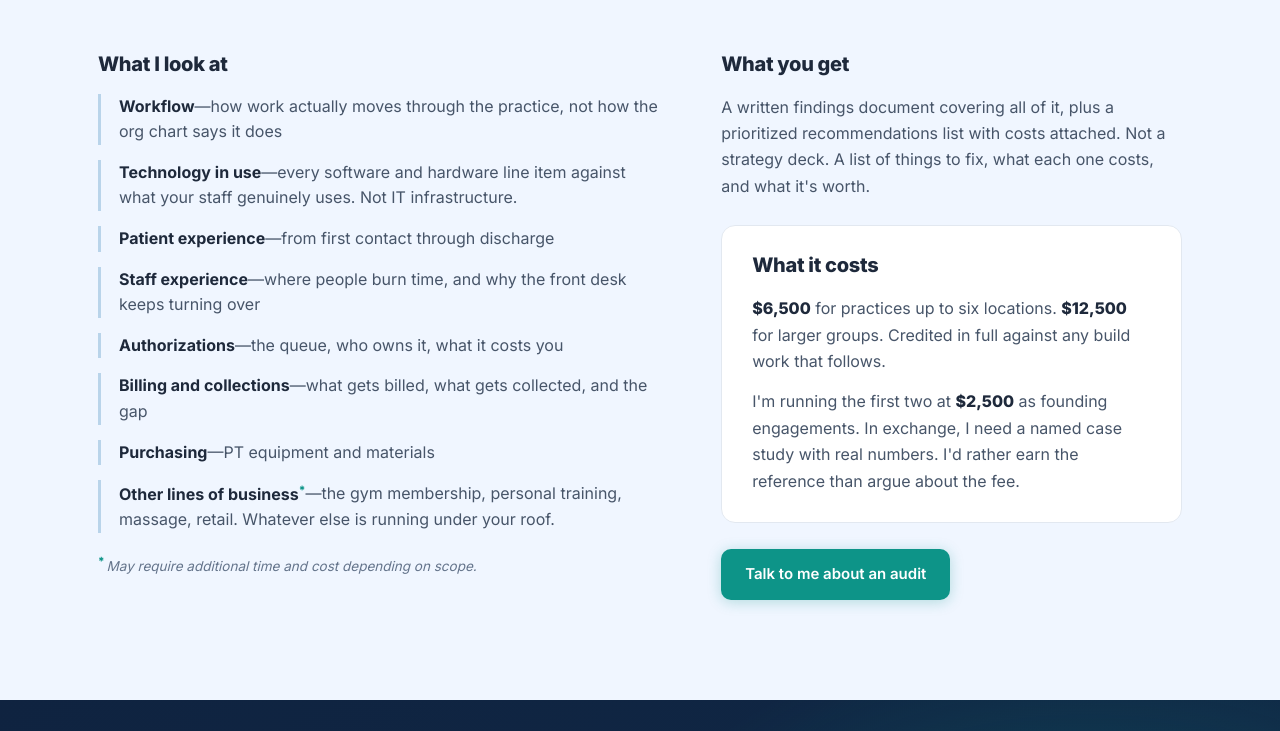
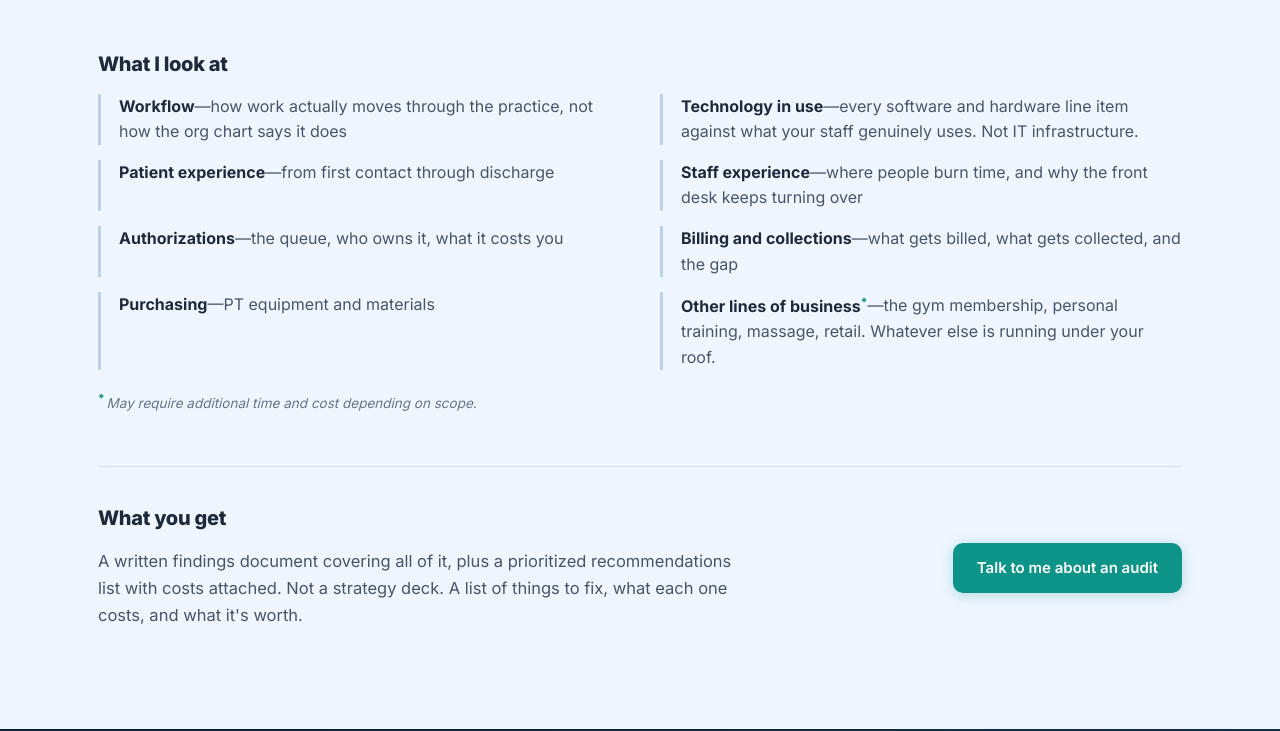
Before and after one commit to DSide-Consulting/dside-site, a plain HTML site: page index.html in a window 1280 px wide. Shown: the part 3709-4440 px from the top of the page. Drawn offline with Linux system fonts and the light colour scheme.

Commit message:
Remove audit pricing; relayout audit section full-width

```diff
--- a/index.html
+++ b/index.html
@@ -181,9 +181,8 @@ nav .wrap{display:flex;align-items:center;justify-content:space-between;height:6
 
 /* ---------- practice operations audit ---------- */
 .audit{background:var(--paper-blue)}
-.audit-grid{display:grid;grid-template-columns:1.1fr .9fr;gap:60px;align-items:start}
 .audit h3{font-size:20px;font-weight:800;color:var(--ink);margin-bottom:18px}
-.audit-list{list-style:none;display:grid;gap:15px}
+.audit-list{list-style:none;display:grid;grid-template-columns:repeat(2,minmax(0,1fr));gap:15px 40px}
 .audit-list li{
   padding-left:18px;border-left:3px solid #b9d4ea;
   font-size:16px;line-height:1.6;color:var(--ink-soft);
@@ -195,14 +194,11 @@ nav .wrap{display:flex;align-items:center;justify-content:space-between;height:6
   color:var(--muted);max-width:62ch;
 }
 .audit-note sup{font-style:normal;color:var(--teal);font-weight:800;margin-right:2px}
-.audit-side{display:grid;gap:26px;position:sticky;top:96px}
-.audit-block p{font-size:16px;line-height:1.65}
-.audit-block p+p{margin-top:14px}
-.price-card{
-  background:#fff;border:1px solid var(--line);border-radius:var(--radius);padding:28px 30px;
+.audit-out{
+  margin-top:52px;padding-top:40px;border-top:1px solid #cddff0;
+  display:flex;justify-content:space-between;align-items:center;gap:36px;flex-wrap:wrap;
 }
-.price-card b{color:var(--ink);font-weight:800}
-.audit .btn{justify-self:start}
+.audit-out p{font-size:16.5px;line-height:1.65;max-width:62ch}
 
 /* ---------- what it's worth ---------- */
 .worth{
@@ -308,8 +304,7 @@ footer a:hover{color:var(--teal-bright)}
   .g3{grid-template-columns:repeat(2,1fr)}
   .stats .wrap{grid-template-columns:repeat(2,1fr)}
   .stan-split,.about-split{grid-template-columns:1fr;gap:40px}
-  .audit-grid{grid-template-columns:1fr;gap:44px}
-  .audit-side{position:static}
+  .audit-list{grid-template-columns:1fr}
   .about-side{position:static;display:grid;grid-template-columns:200px 1fr;gap:26px;align-items:start}
   .headshot{margin:0}
   .navlinks{display:none}
@@ -459,8 +454,6 @@ footer a:hover{color:var(--teal-bright)}
       <p class="lede">Four or five days inside your operation. I look at what you're running, what you're paying for, and what's actually getting used. Then you get it in writing, with a number attached to every recommendation.</p>
     </div>
 
-    <div class="audit-grid">
-      <div>
     <h3>What I look at</h3>
     <ul class="audit-list">
       <li><b>Workflow</b>&mdash;how work actually moves through the practice, not how the org chart says it does</li>
@@ -473,23 +466,15 @@ footer a:hover{color:var(--teal-bright)}
       <li><b>Other lines of business<sup>*</sup></b>&mdash;the gym membership, personal training, massage, retail. Whatever else is running under your roof.</li>
     </ul>
     <p class="audit-note"><sup>*</sup>May require additional time and cost depending on scope.</p>
-      </div>
 
-      <div class="audit-side">
-        <div class="audit-block">
+    <div class="audit-out">
+      <div>
         <h3>What you get</h3>
         <p>A written findings document covering all of it, plus a prioritized recommendations list with costs attached. Not a strategy deck. A list of things to fix, what each one costs, and what it's worth.</p>
       </div>
-
-        <div class="price-card audit-block">
-          <h3>What it costs</h3>
-          <p><b>$6,500</b> for practices up to six locations. <b>$12,500</b> for larger groups. Credited in full against any build work that follows.</p>
-          <p>I'm running the first two at <b>$2,500</b> as founding engagements. In exchange, I need a named case study with real numbers. I'd rather earn the reference than argue about the fee.</p>
+      <a class="btn btn-teal" href="https://calendar.app.google/7gdkohRqV7wFtHuk8" target="_blank" rel="noopener">Talk to me about an audit</a>
     </div>
 
-        <a class="btn btn-teal" href="https://calendar.app.google/7gdkohRqV7wFtHuk8" target="_blank" rel="noopener">Talk to me about an audit</a>
-      </div>
-    </div>
   </div>
 </section>
 
@@ -549,7 +534,7 @@ footer a:hover{color:var(--teal-bright)}
       <div class="step">
         <div>
           <h3>Diagnostic</h3>
-          <p>Four or five days. We sit inside the operation — your schedule, your reports, your front desk, your last three hires. You get a written read on where the leakage is and what's worth fixing first, whether or not you work with us after. <a class="inline" href="#audit">Full scope and pricing.</a></p>
+          <p>Four or five days. We sit inside the operation — your schedule, your reports, your front desk, your last three hires. You get a written read on where the leakage is and what's worth fixing first, whether or not you work with us after. <a class="inline" href="#audit">See what the audit covers.</a></p>
         </div>
       </div>
       <div class="step">
```
Lines whose indentation alone changed are shown as unchanged.
